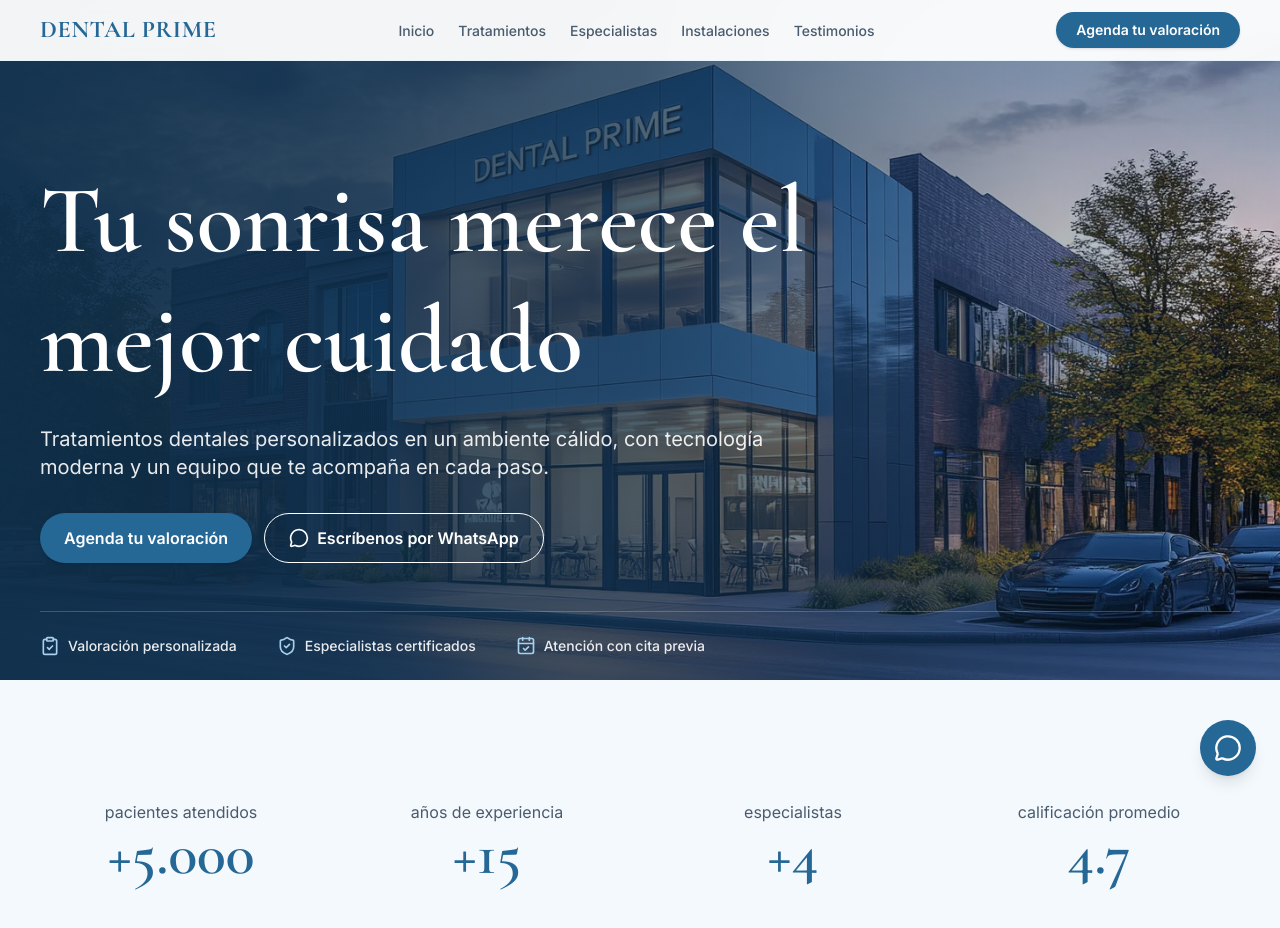
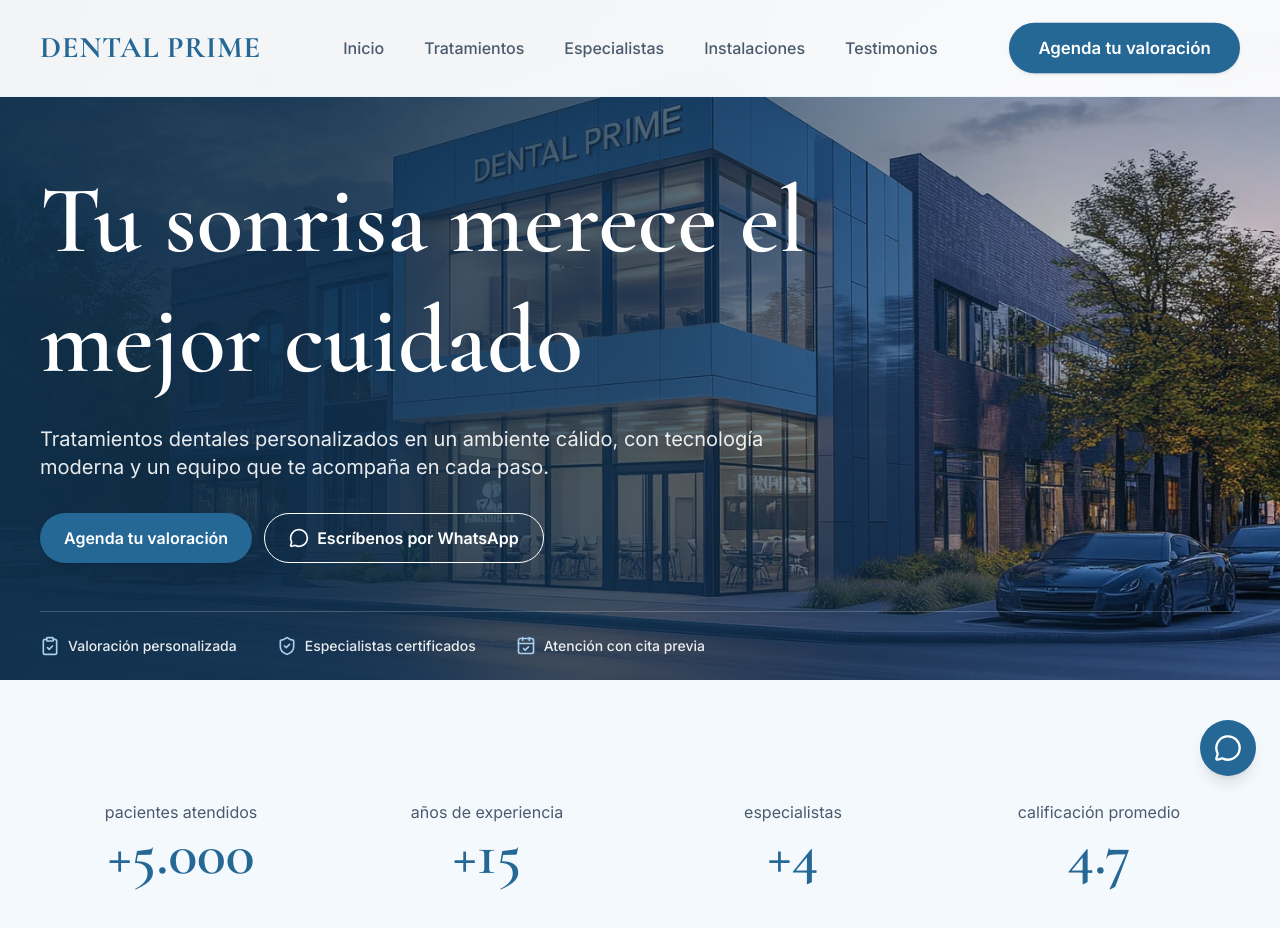
Before and after one commit to cristian596/Dental-Prime, a React (Vite) app: page / in a window 1280 px wide. Shown: the top 928 px of the page. Built offline with nearby package versions, Linux system fonts and the light colour scheme.

Commit message:
feat: cambios en el menu de hamburguesa con un desenfoque a lo que se veia en la parte baja del menu

```diff
--- a/src/components/layout/Navbar.tsx
+++ b/src/components/layout/Navbar.tsx
@@ -1,4 +1,4 @@
-import { useState } from 'react'
+import { useEffect, useState } from 'react'
 import { Menu, X } from 'lucide-react'
 import { clinic } from '../../config/clinic'
 import { Button } from '../ui/Button'
@@ -8,30 +8,51 @@ export function Navbar() {
   const { nav } = clinic
   const close = () => setOpen(false)
 
+  useEffect(() => {
+    if (!open) return
+    const html = document.documentElement
+    html.classList.add('overflow-hidden')
+    const mq = window.matchMedia('(min-width: 1024px)')
+    const onKey = (e: KeyboardEvent) => {
+      if (e.key === 'Escape') setOpen(false)
+    }
+    document.addEventListener('keydown', onKey)
+    const onChange = () => {
+      if (mq.matches) setOpen(false)
+    }
+    mq.addEventListener('change', onChange)
+    return () => {
+      html.classList.remove('overflow-hidden')
+      mq.removeEventListener('change', onChange)
+      document.removeEventListener('keydown', onKey)
+    }
+  }, [open])
+
   return (
+    <>
       <header className="fixed inset-x-0 top-0 z-50 border-b border-brand-100 bg-white/95 backdrop-blur">
-      <nav aria-label={nav.ariaLabel} className="mx-auto flex max-w-7xl items-center justify-between gap-4 px-6 py-3 xl:px-10">
-        <a href="#inicio" className="font-serif text-2xl font-bold tracking-wide text-brand-700">
+        <nav aria-label={nav.ariaLabel} className="mx-auto flex max-w-7xl items-center justify-between gap-4 px-6 py-3 xl:h-24 xl:px-10 xl:py-0">
+          <a href="#inicio" className="font-serif text-2xl font-bold tracking-wide text-brand-700 xl:text-3xl">
             {clinic.name}
           </a>
 
-        <ul className="hidden items-center gap-6 lg:flex">
+          <ul className="hidden items-center gap-6 lg:flex xl:gap-10">
             {nav.links.map((link) => (
               <li key={link.href}>
-              <a href={link.href} className="text-sm font-medium text-ink-soft hover:text-brand-700">
+                <a href={link.href} className="inline-flex min-h-11 items-center text-sm font-medium text-ink-soft hover:text-brand-700 xl:text-base">
                   {link.label}
                 </a>
               </li>
             ))}
           </ul>
 
-        <Button href={nav.cta.href} className="max-lg:hidden !px-5 !py-2 text-sm">
+          <Button href={nav.cta.href} className="max-lg:hidden !px-5 !py-2 text-sm xl:origin-right xl:scale-105 xl:!px-7 xl:!py-3 xl:text-base">
             {nav.cta.label}
           </Button>
 
           <button
             type="button"
-          className="rounded-full p-2 text-ink hover:bg-brand-100 lg:hidden"
+            className="inline-flex size-11 items-center justify-center rounded-full text-ink hover:bg-brand-100 lg:hidden"
             aria-expanded={open}
             aria-controls="menu-movil"
             aria-label={open ? nav.closeMenu : nav.openMenu}
@@ -42,11 +63,11 @@ export function Navbar() {
         </nav>
 
         {open && (
-        <div id="menu-movil" className="border-t border-brand-100 bg-white px-6 pb-6 pt-2 lg:hidden">
+          <div id="menu-movil" className="absolute inset-x-0 top-full max-h-[calc(100dvh-4.5rem)] overflow-y-auto border-t border-brand-100 bg-white px-6 pb-6 pt-2 lg:hidden">
             <ul className="flex flex-col">
               {nav.links.map((link) => (
                 <li key={link.href}>
-                <a href={link.href} onClick={close} className="block py-3 font-medium text-ink">
+                  <a href={link.href} onClick={close} className="flex min-h-11 items-center py-3 font-medium text-ink">
                     {link.label}
                   </a>
                 </li>
@@ -58,5 +79,8 @@ export function Navbar() {
           </div>
         )}
       </header>
+
+      {open && <div aria-hidden="true" onClick={close} className="fixed inset-0 z-[45] bg-brand-900/30 backdrop-blur-md lg:hidden" />}
+    </>
   )
 }
```
Lines whose indentation alone changed are shown as unchanged.
